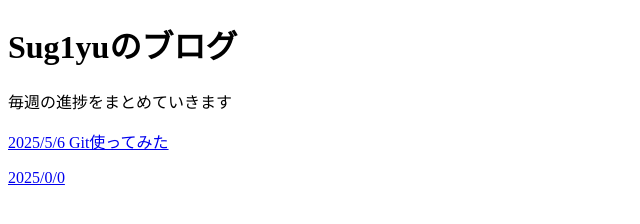
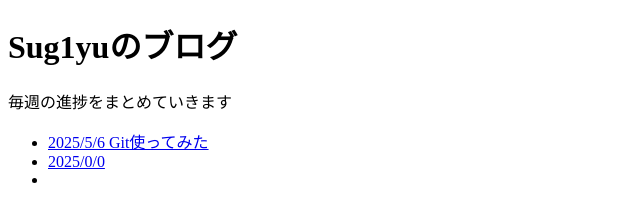
Before and after one commit to sug1yudev/sug1yudev.github.io, a plain HTML site: page index.html in a window 1280 px wide. Shown: the whole page, without its empty margins (0-640 px from the left). Drawn offline with Linux system fonts and the light colour scheme.

Commit message:
add index.html

```diff
--- a/index.html
+++ b/index.html
@@ -7,9 +7,11 @@
 </head>
 <body>
   <h1>Sug1yuのブログ</h1>
-  <p>毎週の進捗をまとめていきます</p>
-  <p><a href="/blog/blog20250506.html">2025/5/6 Git使ってみた</a></p>
-  <p><a href="blog/blogtemplate.html">2025/0/0 <a></p>
+  <p>毎週の進捗をまとめていきます</p><ul>
+    <li><a href="blog/blog20250506.html">2025/5/6 Git使ってみた</a></li>
+    <li><a href="blog/blogtemplate.html">2025/0/0 <a></li>
+    <li></li>
+  </ul>
 
 </body>
 </html>
```
